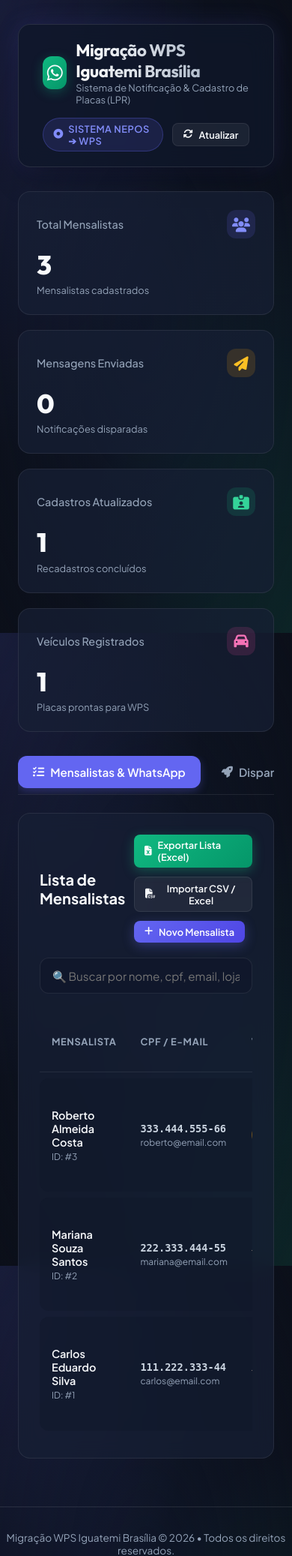
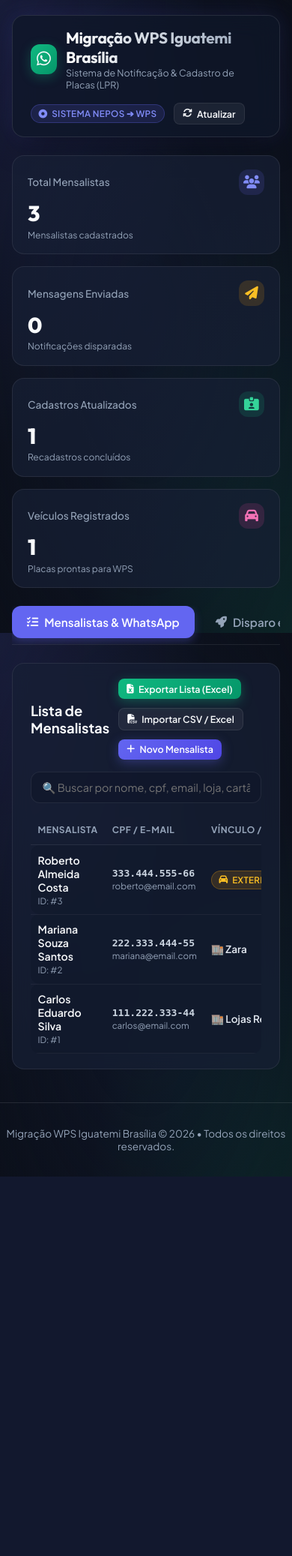
Before and after one commit to AlanGalvao83/MSGWHATS, a Flask app: page /admin in a window 390 px wide. Shown: the top 2075 px of the page at 75% size. After the commit the page ends 1569 px from the top, so only its background shows below. Run offline with Flask 3, Linux system fonts and the light colour scheme; data comes from the database, SQL or seed files in the repository.

Commit message:
Optimize responsive layout and table styling to fit page perfectly

```diff
--- a/app.py
+++ b/app.py
@@ -119,7 +119,18 @@ def api_import_csv():
                 except Exception:
                     pass
 
-            delimiter = ',' if ',' in text else (';' if ';' in text else '\t')
+            sample = text[:2000]
+            cnt_semi = sample.count(';')
+            cnt_tab = sample.count('\t')
+            cnt_comma = sample.count(',')
+
+            if cnt_semi >= cnt_comma and cnt_semi >= cnt_tab and cnt_semi > 0:
+                delimiter = ';'
+            elif cnt_tab >= cnt_comma and cnt_tab > 0:
+                delimiter = '\t'
+            else:
+                delimiter = ','
+
             stream = io.StringIO(text, newline=None)
             csv_input = csv.reader(stream, delimiter=delimiter, skipinitialspace=True)
 
@@ -127,7 +138,7 @@ def api_import_csv():
 
             for row in csv_input:
                 if row and len(row) >= 2:
-                    nome = str(row[0]).strip()
+                    nome = str(row[0]).strip().split(';')[0].strip()
                     telefone = str(row[1]).strip()
                     numero_cartao = str(row[2]).strip() if len(row) >= 3 and row[2] else None
                     nome_loja = str(row[3]).strip() if len(row) >= 4 and row[3] else None
--- a/static/css/style.css
+++ b/static/css/style.css
@@ -52,9 +52,9 @@ h1, h2, h3, h4, h5, h6, .brand-font {
 
 /* Container & Layout */
 .app-container {
-  max-width: 1280px;
+  max-width: 1540px;
   margin: 0 auto;
-  padding: 2rem 1.5rem;
+  padding: 1.25rem 1rem;
   width: 100%;
   flex: 1;
 }
@@ -65,12 +65,12 @@ h1, h2, h3, h4, h5, h6, .brand-font {
   backdrop-filter: blur(16px);
   -webkit-backdrop-filter: blur(16px);
   border: 1px solid var(--glass-border);
-  padding: 1.25rem 2rem;
+  padding: 1rem 1.5rem;
   border-radius: var(--radius-lg);
   display: flex;
   align-items: center;
   justify-content: space-between;
-  margin-bottom: 2rem;
+  margin-bottom: 1.5rem;
   box-shadow: var(--shadow-lg);
 }
 
@@ -83,19 +83,19 @@ h1, h2, h3, h4, h5, h6, .brand-font {
 }
 
 .brand-icon {
-  width: 44px;
-  height: 44px;
+  width: 40px;
+  height: 40px;
   background: linear-gradient(135deg, #10b981 0%, #059669 100%);
   border-radius: var(--radius-md);
   display: flex;
   align-items: center;
   justify-content: center;
-  font-size: 1.5rem;
+  font-size: 1.35rem;
   box-shadow: 0 4px 15px rgba(16, 185, 129, 0.3);
 }
 
 .brand-text h1 {
-  font-size: 1.4rem;
+  font-size: 1.3rem;
   font-weight: 700;
   letter-spacing: -0.02em;
   background: linear-gradient(90deg, #ffffff, #94a3b8);
@@ -104,21 +104,22 @@ h1, h2, h3, h4, h5, h6, .brand-font {
 }
 
 .brand-text p {
-  font-size: 0.8rem;
+  font-size: 0.78rem;
   color: var(--text-muted);
 }
 
 /* Badges & Pills */
 .badge {
-  padding: 0.35rem 0.85rem;
+  padding: 0.25rem 0.6rem;
   border-radius: 9999px;
-  font-size: 0.8rem;
+  font-size: 0.73rem;
   font-weight: 600;
   display: inline-flex;
   align-items: center;
-  gap: 0.4rem;
+  gap: 0.35rem;
   text-transform: uppercase;
-  letter-spacing: 0.04em;
+  letter-spacing: 0.03em;
+  white-space: nowrap;
 }
 
 .badge-green {
@@ -142,23 +143,23 @@ h1, h2, h3, h4, h5, h6, .brand-font {
 /* Stat Cards */
 .stats-grid {
   display: grid;
-  grid-template-columns: repeat(auto-fit, minmax(240px, 1fr));
-  gap: 1.25rem;
-  margin-bottom: 2rem;
+  grid-template-columns: repeat(4, 1fr);
+  gap: 1rem;
+  margin-bottom: 1.5rem;
 }
 
 .stat-card {
   background: var(--bg-card);
   border: 1px solid var(--border-card);
   border-radius: var(--radius-lg);
-  padding: 1.5rem;
+  padding: 1.1rem 1.25rem;
   transition: all 0.3s cubic-bezier(0.4, 0, 0.2, 1);
   position: relative;
   overflow: hidden;
 }
 
 .stat-card:hover {
-  transform: translateY(-4px);
+  transform: translateY(-3px);
   border-color: var(--border-glow);
   box-shadow: 0 12px 25px -10px rgba(99, 102, 241, 0.25);
 }
@@ -167,24 +168,24 @@ h1, h2, h3, h4, h5, h6, .brand-font {
   display: flex;
   align-items: center;
   justify-content: space-between;
-  margin-bottom: 1rem;
+  margin-bottom: 0.6rem;
   color: var(--text-muted);
-  font-size: 0.9rem;
+  font-size: 0.85rem;
   font-weight: 500;
 }
 
 .stat-icon {
-  width: 38px;
-  height: 38px;
+  width: 34px;
+  height: 34px;
   border-radius: var(--radius-md);
   display: flex;
   align-items: center;
   justify-content: center;
-  font-size: 1.2rem;
+  font-size: 1.1rem;
 }
 
 .stat-value {
-  font-size: 2.2rem;
+  font-size: 1.8rem;
   font-weight: 800;
   color: var(--text-main);
   line-height: 1.1;
@@ -192,9 +193,9 @@ h1, h2, h3, h4, h5, h6, .brand-font {
 }
 
 .stat-desc {
-  font-size: 0.8rem;
+  font-size: 0.75rem;
   color: var(--text-muted);
-  margin-top: 0.4rem;
+  margin-top: 0.3rem;
 }
 
 /* Cards & Sections */
@@ -202,15 +203,15 @@ h1, h2, h3, h4, h5, h6, .brand-font {
   background: var(--bg-card);
   border: 1px solid var(--border-card);
   border-radius: var(--radius-lg);
-  padding: 1.75rem;
-  margin-bottom: 2rem;
+  padding: 1.25rem 1.5rem;
+  margin-bottom: 1.5rem;
   backdrop-filter: blur(12px);
 }
 
 .card-title {
-  font-size: 1.25rem;
+  font-size: 1.15rem;
   font-weight: 700;
-  margin-bottom: 1.25rem;
+  margin-bottom: 1rem;
   display: flex;
   align-items: center;
   justify-content: space-between;
@@ -219,18 +220,19 @@ h1, h2, h3, h4, h5, h6, .brand-font {
 
 /* Buttons */
 .btn {
-  padding: 0.75rem 1.4rem;
+  padding: 0.65rem 1.2rem;
   border-radius: var(--radius-md);
   font-weight: 600;
-  font-size: 0.9rem;
+  font-size: 0.85rem;
   cursor: pointer;
   border: none;
   display: inline-flex;
   align-items: center;
   justify-content: center;
-  gap: 0.5rem;
+  gap: 0.4rem;
   transition: all 0.2s ease;
   text-decoration: none;
+  white-space: nowrap;
 }
 
 .btn-primary {
@@ -277,34 +279,34 @@ h1, h2, h3, h4, h5, h6, .brand-font {
 }
 
 .btn-sm {
-  padding: 0.4rem 0.85rem;
-  font-size: 0.8rem;
+  padding: 0.35rem 0.7rem;
+  font-size: 0.78rem;
   border-radius: var(--radius-sm);
 }
 
 /* Forms & Inputs */
 .form-group {
-  margin-bottom: 1.25rem;
+  margin-bottom: 1rem;
 }
 
 .form-label {
   display: block;
-  font-size: 0.85rem;
+  font-size: 0.8rem;
   font-weight: 600;
   color: var(--text-muted);
-  margin-bottom: 0.5rem;
+  margin-bottom: 0.4rem;
   text-transform: uppercase;
   letter-spacing: 0.03em;
 }
 
 .form-control {
   width: 100%;
-  padding: 0.85rem 1rem;
+  padding: 0.7rem 0.9rem;
   background: rgba(15, 23, 42, 0.6);
   border: 1px solid var(--border-card);
   border-radius: var(--radius-md);
   color: var(--text-main);
-  font-size: 0.95rem;
+  font-size: 0.9rem;
   transition: all 0.2s ease;
 }
 
@@ -324,31 +326,44 @@ textarea.form-control {
 .table-responsive {
   width: 100%;
   overflow-x: auto;
+  border-radius: var(--radius-md);
 }
 
 .custom-table {
   width: 100%;
-  border-collapse: separate;
-  border-spacing: 0 0.5rem;
+  border-collapse: collapse;
 }
 
 .custom-table th {
-  padding: 1rem;
+  padding: 0.75rem 0.6rem;
   color: var(--text-muted);
-  font-size: 0.8rem;
+  font-size: 0.75rem;
   font-weight: 700;
   text-transform: uppercase;
-  letter-spacing: 0.05em;
+  letter-spacing: 0.04em;
   text-align: left;
   border-bottom: 1px solid var(--border-card);
+  white-space: nowrap;
 }
 
 .custom-table td {
-  padding: 1rem;
+  padding: 0.65rem 0.6rem;
   background: rgba(15, 23, 42, 0.4);
   color: var(--text-main);
-  font-size: 0.9rem;
+  font-size: 0.85rem;
   vertical-align: middle;
+  border-bottom: 1px solid rgba(255, 255, 255, 0.05);
+}
+
+.custom-table tr:hover td {
+  background: rgba(30, 41, 69, 0.6);
+}
+
+.table-actions {
+  display: flex;
+  gap: 0.35rem;
+  align-items: center;
+  white-space: nowrap;
 }
 
 .custom-table tr td:first-child {
--- a/static/js/admin.js
+++ b/static/js/admin.js
@@ -94,6 +94,7 @@ function renderMensalistasTable() {
   }
 
   tbody.innerHTML = filtered.map(m => {
+    const nomeLimpo = m.nome ? m.nome.split(';')[0].trim() : '';
     const envioBadge = m.status_envio === 'Enviado'
       ? `<span class="badge badge-green"><i class="fa-solid fa-check"></i> Enviado</span>`
       : `<span class="badge badge-amber"><i class="fa-solid fa-clock"></i> Pendente</span>`;
@@ -108,36 +109,36 @@ function renderMensalistasTable() {
       : `<span style="color: var(--text-muted);">-</span>`;
 
     const cartaoDisplay = m.numero_cartao
-      ? `<code style="font-size: 1rem; font-weight: bold; color: #818cf8; letter-spacing: 1px;">${m.numero_cartao}</code>`
+      ? `<code style="font-size: 0.95rem; font-weight: bold; color: #818cf8; letter-spacing: 1px;">${m.numero_cartao}</code>`
       : `<span style="color: var(--text-muted); font-size: 0.8rem;">Pendente</span>`;
 
     const isExterno = m.tipo_vinculo === 'Mensalista Externo';
     const vinculoDisplay = isExterno
       ? `<span class="badge badge-amber"><i class="fa-solid fa-car"></i> Externo</span>`
-      : `<div style="font-weight: 600; color: #e2e8f0;">🏬 ${m.nome_loja || 'Lojista'}</div>`;
+      : `<div style="font-weight: 600; color: #e2e8f0; font-size: 0.85rem;">🏬 ${m.nome_loja || 'Lojista'}</div>`;
 
     const cpfEmailDisplay = `
-      <div style="font-weight: 600; font-family: monospace; font-size: 0.85rem; color: #cbd5e1;">${m.cpf || '-'}</div>
-      <small style="color: var(--text-muted); font-size: 0.75rem;">${m.email || '-'}</small>
+      <div style="font-weight: 600; font-family: monospace; font-size: 0.82rem; color: #cbd5e1;">${m.cpf || '-'}</div>
+      <small style="color: var(--text-muted); font-size: 0.73rem;">${m.email || '-'}</small>
     `;
 
     return `
       <tr>
         <td>
-          <div style="font-weight: 600;">${m.nome}</div>
-          <small style="color: var(--text-muted); font-size: 0.75rem;">ID: #${m.id}</small>
+          <div style="font-weight: 600; font-size: 0.88rem;">${nomeLimpo}</div>
+          <small style="color: var(--text-muted); font-size: 0.72rem;">ID: #${m.id}</small>
         </td>
         <td>${cpfEmailDisplay}</td>
         <td>${vinculoDisplay}</td>
         <td>${cartaoDisplay}</td>
-        <td><code>${formatPhone(m.telefone)}</code></td>
+        <td><code style="font-size: 0.82rem;">${formatPhone(m.telefone)}</code></td>
         <td>${envioBadge}</td>
         <td>${cadastroBadge}</td>
-        <td>${veiculosTexto}</td>
+        <td style="text-align: center;">${veiculosTexto}</td>
         <td>
-          <div style="display: flex; gap: 0.5rem; flex-wrap: wrap;">
-            <a href="${m.whatsapp_url}" target="_blank" onclick="marcarComoEnviado(${m.id})" class="btn btn-success btn-sm">
-              <i class="fa-brands fa-whatsapp"></i> WhatsApp Web
+          <div class="table-actions">
+            <a href="${m.whatsapp_url}" target="_blank" onclick="marcarComoEnviado(${m.id})" class="btn btn-success btn-sm" title="Enviar WhatsApp Web">
+              <i class="fa-brands fa-whatsapp"></i> WhatsApp
             </a>
             <button onclick="copiarLink('${m.link_atualizacao}')" class="btn btn-secondary btn-sm" title="Copiar Link Individual">
               <i class="fa-solid fa-copy"></i> Link
--- a/templates/admin.html
+++ b/templates/admin.html
@@ -128,7 +128,7 @@
                 <th>Status Envio</th>
                 <th>Status Recadastro</th>
                 <th>Veículos</th>
-                <th>Ações WhatsApp</th>
+                <th style="text-align: center;">Ações</th>
               </tr>
             </thead>
             <tbody id="table-mensalistas-body">
```
